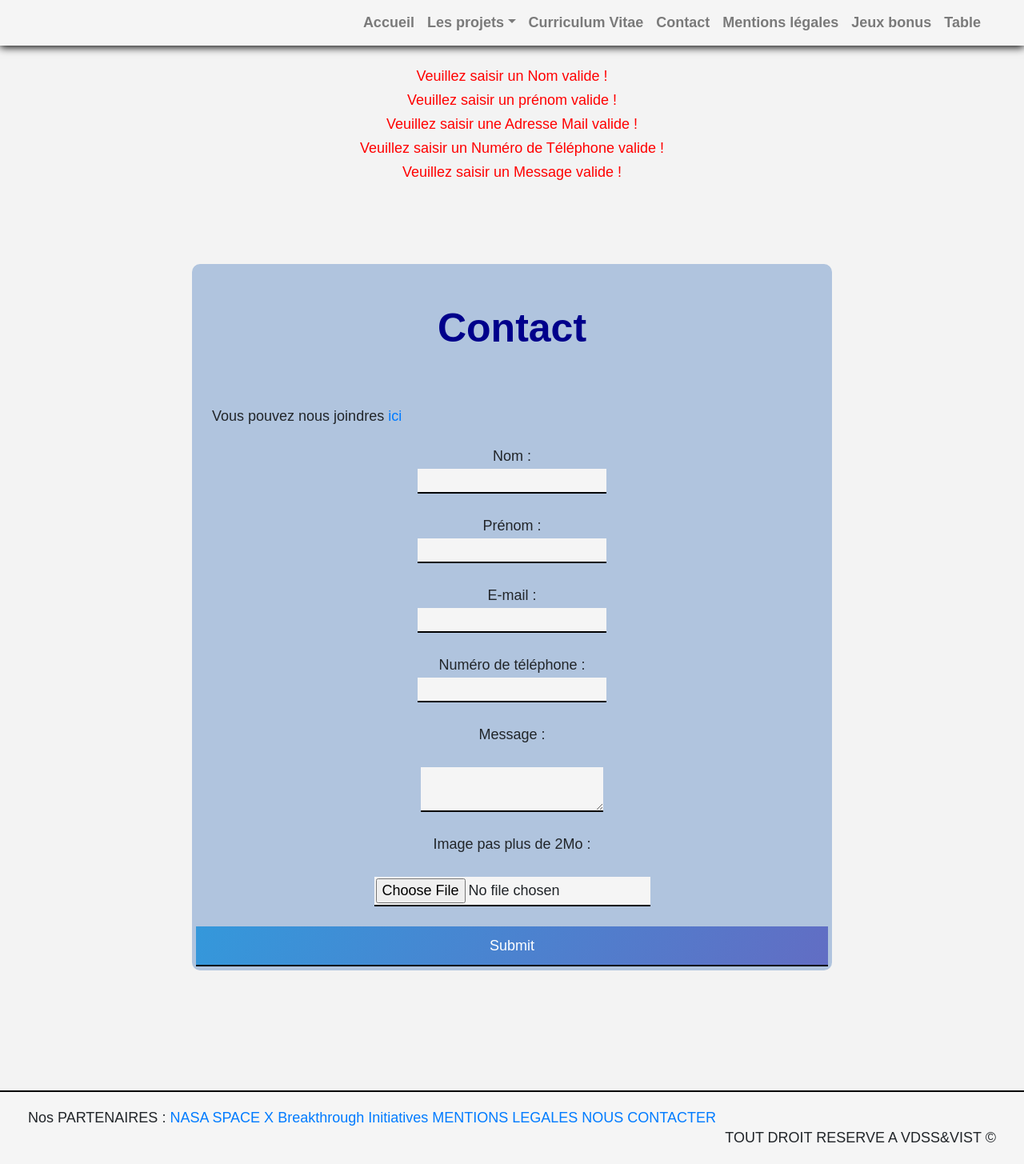
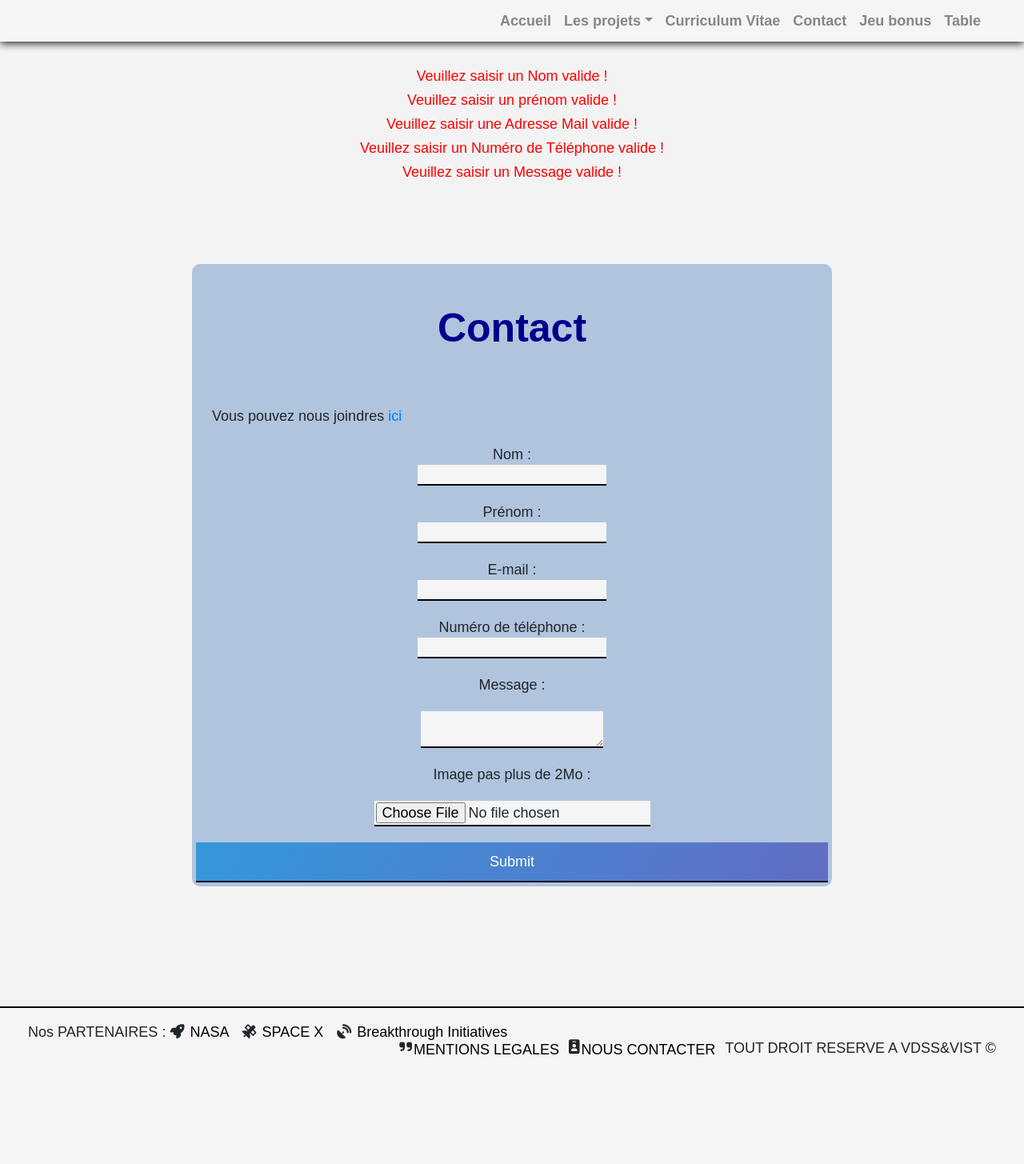
Before and after one commit to Julien76140/Michel-Website, a PHP site: page /process.php in a window 1280 px wide. Shown: the whole page at 80% size. After the commit the page ends 1318 px from the top, so only its background shows below. Run offline with PHP 8.4, Linux system fonts and the light colour scheme; data that the repository does not hold is empty; some libraries are stand-ins or nearby versions.

Commit message:
css footer

```diff
--- a/asset/css/style.css
+++ b/asset/css/style.css
@@ -4,7 +4,7 @@
 body {
     font-family: Arial, SansSerif, "Comic Sans MS";
     font-size: 18px;
-    line-height: 25px;
+    line-height: 20px;
     height: 100%;
     background-color: #F3F3F3;
 }
@@ -19,16 +19,25 @@ nav {
     -webkit-box-shadow: 0px 2px 10px black;
     box-shadow: 0px 2px 10px black;
     background-color: whitesmoke;
+    opacity: 90%;
 }
+
+
 
 .dropdown-menu {
     background-color: whitesmoke;
-    border: 2px solid black;
+    border: 3px solid black;
     width: 100%;
 }
 
 .dropdown-menu a {
     border-bottom: black solid 3px;
+}
+#pied span a,#droit a{
+    margin-right: 10px;
+    padding: 2px;
+    color:black;
+
 }
 
 @media screen and (min-width: 991px) {
@@ -327,7 +336,7 @@ label {
     border-bottom: 2px solid black;
 }
 
-#valider {
+#valider{
 
     width: 100%;
     height: 50px;
@@ -341,7 +350,6 @@ label {
 #valider:hover {
 
     -webkit-animation-duration: .5s;
-
     animation-duration: .5s;
     -webkit-animation-name: valide;
     animation-name: valide;
@@ -415,7 +423,7 @@ table {
 }
 
 .surligne:hover {
-    background-color: #E6CDED;
+    background-color: white;
     -webkit-box-shadow: 10px 10px 5px black;
     box-shadow: 10px 10px 5px black;
 
--- a/includes/footer.php
+++ b/includes/footer.php
@@ -3,10 +3,19 @@
 
         <div class="container-fluid">
 
-            <span>Nos PARTENAIRES : <a href="https://www.nasa.gov/">NASA </a><a
-                        href="https://www.spacex.com/">SPACE X </a><a href="https://breakthroughinitiatives.org/">Breakthrough Initiatives </a><a
-                        href="index.php?page=mention">MENTIONS LEGALES </a><a href="index.php?page=contactadmin"> NOUS CONTACTER</a></span><span
-                    id="droit"> TOUT DROIT RESERVE A VDSS&VIST &copy; </span>
+            <span>Nos PARTENAIRES :
+                <i class="fas fa-rocket"></i>
+                <a href="https://www.nasa.gov/" target="_blank">NASA </a>
+                <i class="fas fa-satellite"></i>
+                <a href="https://www.spacex.com/" target="_blank">SPACE X </a>
+                <i class="fas fa-satellite-dish"></i>
+                <a href="https://breakthroughinitiatives.org/" target="_blank">Breakthrough Initiatives </a>
+            </span>
+
+                 <span id="droit">     <i class="fas fa-quote-right"></i>
+                <a href="index.php?page=mention">MENTIONS LEGALES </a>
+                <i class="fas fa-id-badge"></i>
+                <a href="index.php?page=contact"> NOUS CONTACTER</a>TOUT DROIT RESERVE A VDSS&VIST &copy; </span>
 
 
         </div>
--- a/includes/header.php
+++ b/includes/header.php
@@ -23,9 +23,7 @@
                             Vitae</a></li>
                     <li class="nav-item font-weight-bold"><a class="nav-link" href="index.php?page=contact">Contact</a>
                     </li>
-                    <li class="nav-item font-weight-bold"><a class="nav-link" href="index.php?page=mention">Mentions
-                            légales</a></li>
-                    <li class="nav-item font-weight-bold"><a class="nav-link" href="index.php?page=puissance">Jeux
+                    <li class="nav-item font-weight-bold"><a class="nav-link" href="index.php?page=puissance">Jeu
                             bonus</a></li>
                     <li class="nav-item font-weight-bold"><a class="nav-link" href="index.php?page=table">Table </a>
                     </li>
--- a/includes/html.php
+++ b/includes/html.php
@@ -19,5 +19,6 @@
     <link rel="stylesheet" type="text/css" href="./asset/css/style.css"/>
     <link rel="icon" type="image/jpg" href="./asset/image/logo.jpg" />
 
+    <script src="https://kit.fontawesome.com/cff0a300c6.js" crossorigin="anonymous"></script>
 
 <body>
```
